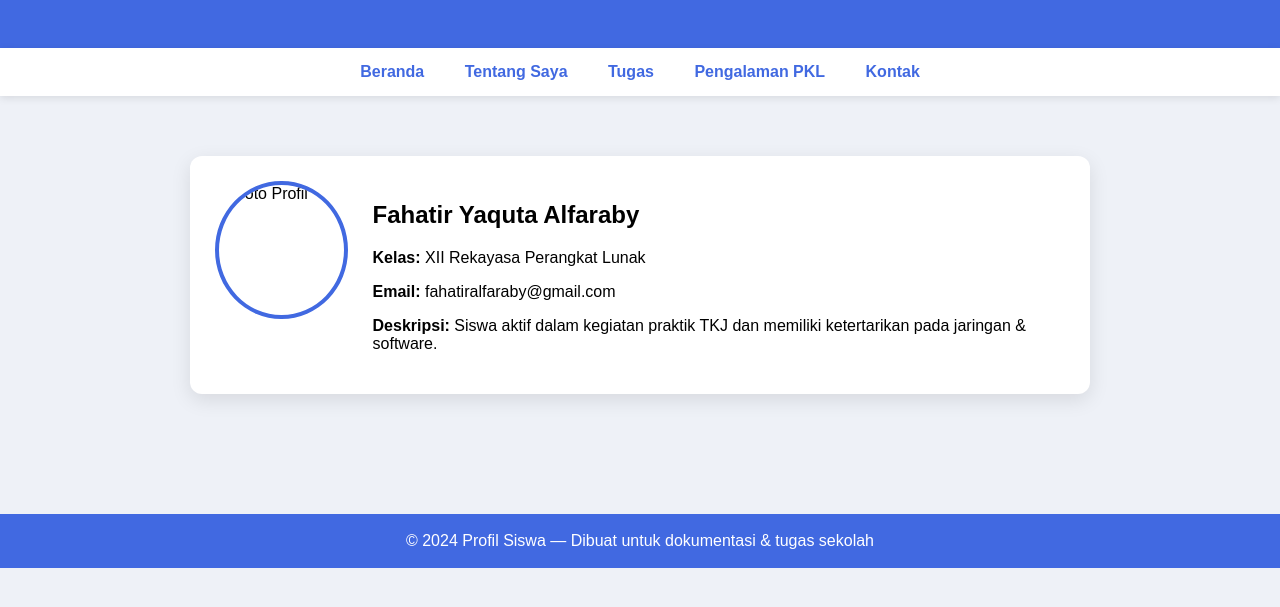
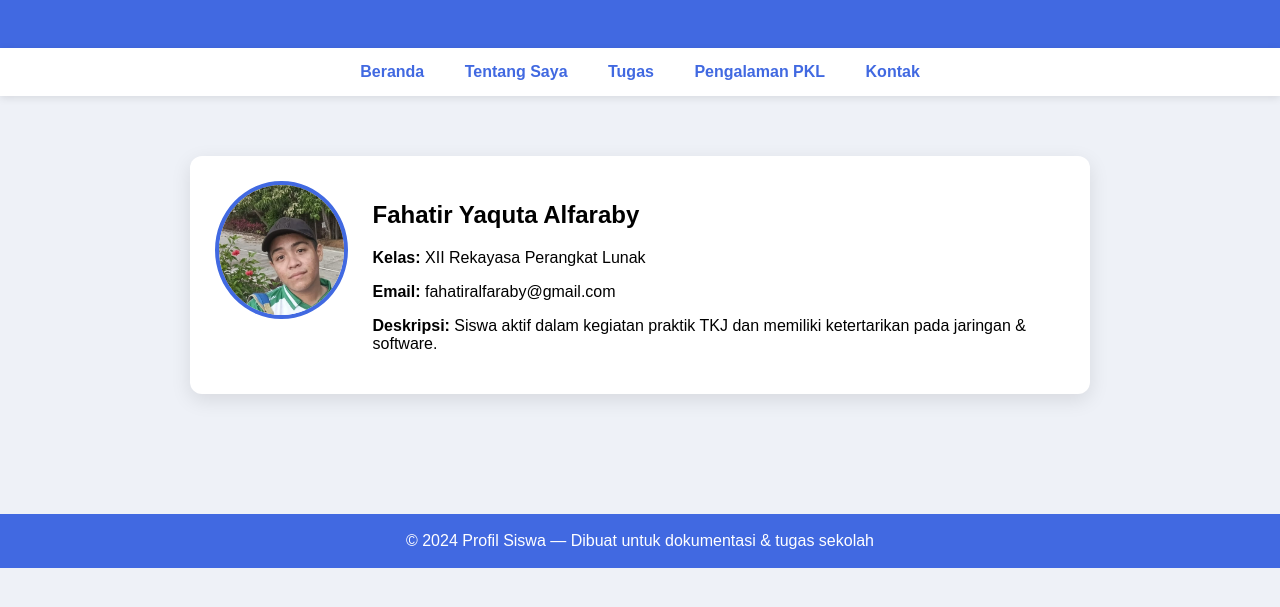
Before and after one commit to syugalneryus08-max/fatir-web-third, a plain HTML site: page index.html in a window 1280 px wide. Shown: the part 111-718 px from the top of the page. Drawn offline with Linux system fonts and the light colour scheme.

Commit message:
Update index.html

```diff
--- a/index.html
+++ b/index.html
@@ -39,7 +39,7 @@
 
     <div class="container">
         <div class="card">
-            <img src="profil.jpg" alt="Foto Profil" />
+            <img src="foto fatir.jpg" alt="Foto Profil" />
             <div class="info">
                 <h2>Fahatir Yaquta Alfaraby</h2>
                 <p><b>Kelas:</b> XII Rekayasa Perangkat Lunak</p>
```
